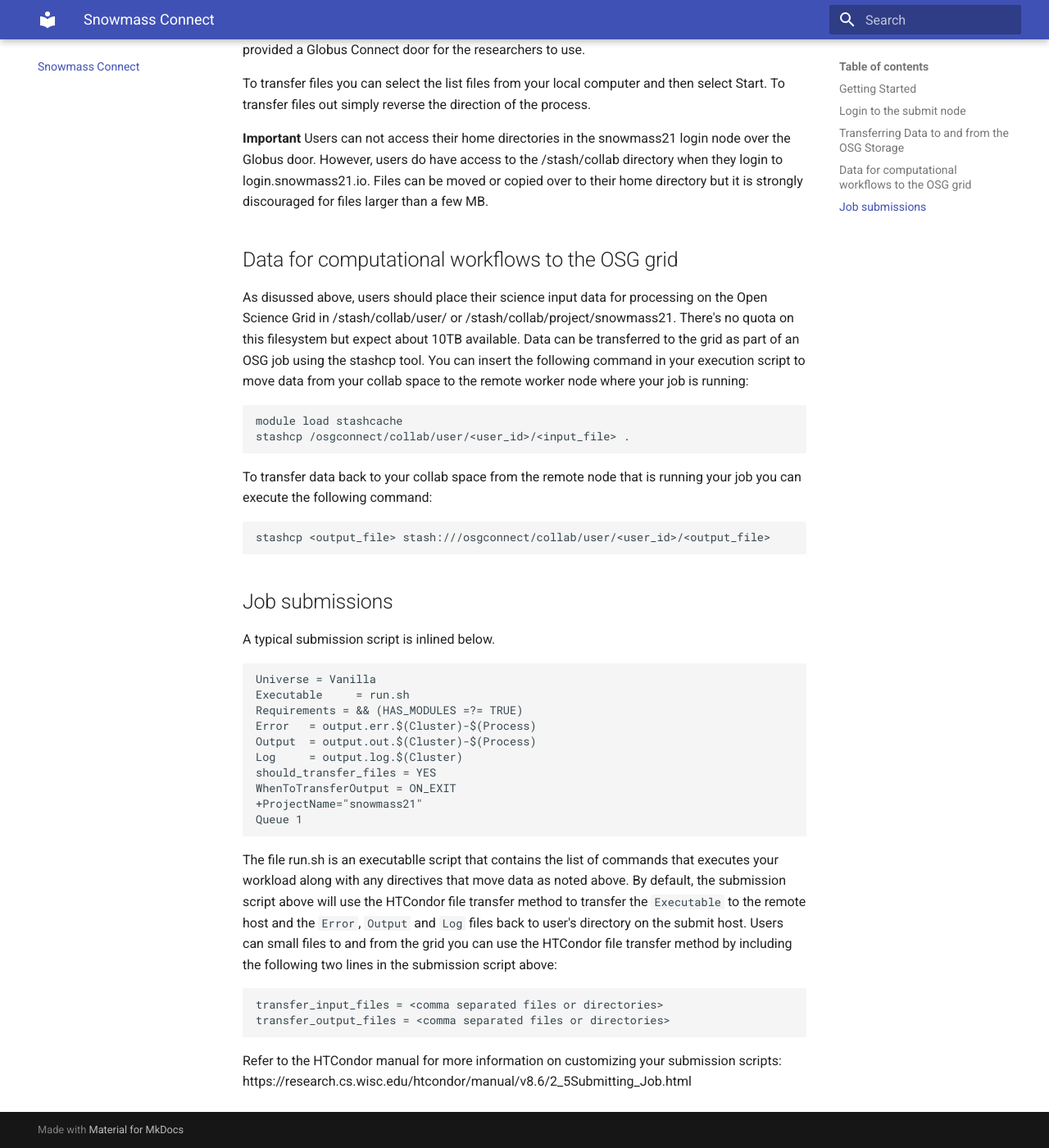
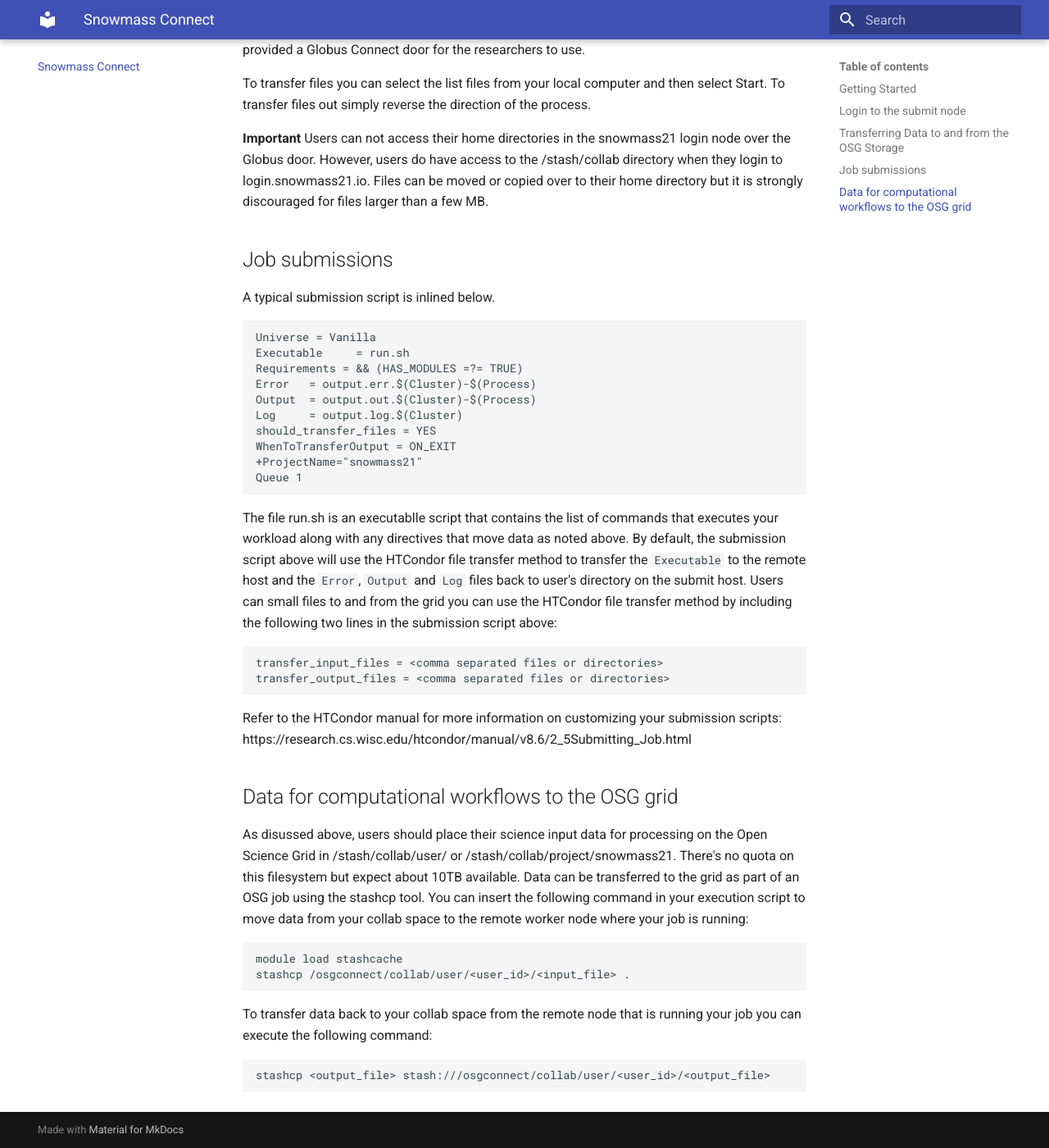
Before and after one commit to ppaschos/snowmass-connect-docs, an MkDocs documentation site: the page built from docs/index.md, in a window 1280 px wide and 1400 px high, scrolled down 2127 px. Shown: the whole window at 82% size. Built offline with MkDocs 1.6.1 and Material for MkDocs 9.7.7, drawn with Linux system fonts in a browser that asks for light colours; some of the changed lines change nothing that is shown.

Commit message:
Update index.md

```diff
--- a/docs/index.md
+++ b/docs/index.md
@@ -49,20 +49,6 @@
 
  **Important** Users can not access their home directories in the snowmass21 login node over the Globus door. However, users do have access to the /stash/collab directory when they login to login.snowmass21.io. Files can be moved or copied over to their home directory but it is strongly discouraged for files larger than a few MB.
 
-## Data for computational workflows to the OSG grid
-
-As disussed above, users should place their science input data for processing on the Open Science Grid in /stash/collab/user/<user_id> or /stash/collab/project/snowmass21. There's no quota on this filesystem but expect about 10TB available. Data can be transferred to the grid as part of an OSG job using the stashcp tool. You can insert the following command in your execution script to move data from your collab space to the remote worker node where your
-job is running:
-
-    module load stashcache
-    stashcp /osgconnect/collab/user/<user_id>/<input_file> .
-
-To transfer data back to your collab space from the remote node that is running your job you can execute the following command:
-
-    stashcp <output_file> stash:///osgconnect/collab/user/<user_id>/<output_file>
-
-
-
 ## Job submissions
 
 A typical submission script is inlined below.
@@ -89,3 +75,15 @@
     transfer_output_files = <comma separated files or directories>
 
 Refer to the HTCondor manual for more information on customizing your submission scripts: https://research.cs.wisc.edu/htcondor/manual/v8.6/2_5Submitting_Job.html
+
+## Data for computational workflows to the OSG grid
+
+As disussed above, users should place their science input data for processing on the Open Science Grid in /stash/collab/user/<user_id> or /stash/collab/project/snowmass21. There's no quota on this filesystem but expect about 10TB available. Data can be transferred to the grid as part of an OSG job using the stashcp tool. You can insert the following command in your execution script to move data from your collab space to the remote worker node where your
+job is running:
+
+    module load stashcache
+    stashcp /osgconnect/collab/user/<user_id>/<input_file> .
+
+To transfer data back to your collab space from the remote node that is running your job you can execute the following command:
+
+    stashcp <output_file> stash:///osgconnect/collab/user/<user_id>/<output_file>
```
